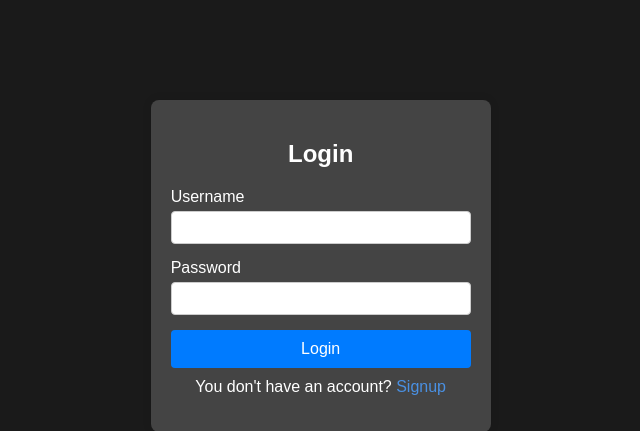
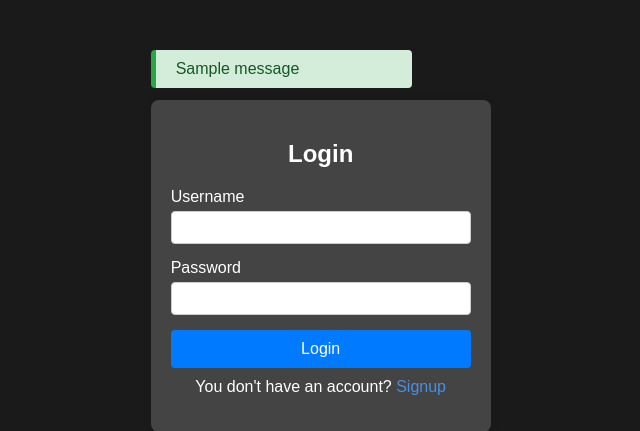
Before and after one commit to ZiadAS40/Tribble-Q, a Flask app: template app/templates/login.html in a window 1280 px wide. Shown: the part 70-501 px from the top of the page, without its empty margins (310-950 px from the left). Run offline with Flask 3, Linux system fonts and the light colour scheme; the template is opened without the code that fills it, so the values that code supplies are empty; one stand-in notice (Sample message) is shown.

Commit message:
fix some issues in the signup and login flash messages

```diff
--- a/app/auth.py
+++ b/app/auth.py
@@ -20,7 +20,8 @@ def login():
             login_user(user)
             flash(f"welcome {user.username}", 'success')
             return redirect(url_for('home'))
-        return jsonify({'message': 'Invalid credentials'}), 401
+        flash('invalid username or password', 'error')
+        return redirect(url_for('auth.login'))
     return render_template('login.html')
 
 
--- a/app/static/CSS/main.css
+++ b/app/static/CSS/main.css
@@ -50,6 +50,7 @@ header .container {
     font-size: 24px;
     display: flex;
     align-items: center;
+    cursor: pointer;
 }
 
 .logo i {
@@ -285,43 +286,3 @@ footer {
 }
 
 /* end the popup styling */
-.flash-messages {
-    position: fixed;
-    top: 15%;
-    left: 50%;
-    transform: translateX(-50%);
-    z-index: 1000;
-    width: 250px;
-    border-radius: 5px;
-}
-
-.flash-message {
-    margin-bottom: 5px;
-    font-size: 16px;
-    position: relative;
-    padding: 5px; /* Add padding for spacing */
-    box-sizing: border-box; /* Include padding and border in the element's total width and height */
-}
-
-.flash-success {
-    border-radius: 5px;
-    background-color: #d4edda;
-    border-color: #c3e6cb;
-    color: #155724;
-}
-
-.flash-info {
-    background-color: #d1ecf1;
-    border-color: #bee5eb;
-    color: #0c5460;
-}
-
-.flash-warning {
-    background-color: #fff3cd;
-    border-color: #ffeeba;
-    color: #856404;
-}
-
-.hidden {
-    display: none;
-}
--- a/app/static/CSS/signup.css
+++ b/app/static/CSS/signup.css
@@ -11,14 +11,6 @@
     --footer-background-color: #000;
 }
 
-.auth .container {
-    display: grid;
-    grid-template-rows: repeat(12, 1fr);
-    grid-gap: 20px;
-}
-.auth {
-    height: 80vh;
-}
 
 .form-container {
     background-color: var(--plan-card-background-color);
@@ -92,7 +84,7 @@ a:hover {
     padding: 10px 20px;
     margin: 50px 0;
     border-radius: 4px;
-    height: 100%;
+    height: 1;
     font-size: 16px;
     position: relative;
     animation: fadeIn 0.5s ease;
--- a/app/static/JS/flash-messages.js
+++ b/app/static/JS/flash-messages.js
@@ -5,6 +5,6 @@ document.addEventListener('DOMContentLoaded', function() {
         setTimeout(function() {
             console.log(flashMessages);
             flashMessages.style.display = 'none';
-        }, 5000);
+        }, 500000);
     }
 });
--- a/app/templates/base.html
+++ b/app/templates/base.html
@@ -14,7 +14,7 @@
 <body>
     <header>
         <div class="container">
-                <div class="logo">
+                <div class="logo" onclick="location.href='{{ url_for('home') }}'">
                     <span>Tripple </span><i class="fa-brands fa-quinscape"></i>
                 </div>
                 <nav>
--- a/app/templates/login.html
+++ b/app/templates/login.html
@@ -1,31 +1,37 @@
-{% extends "base.html" %}
-
-{% block title %}
-    Login
-{% endblock %}
-
-{% block styles %}
-<link rel="stylesheet" href="{{ url_for('static', filename='CSS/signup.css') }}">
-{% endblock %}
-
-{% block content %}
+{% extends "base.html" %} {% block title %} Login {% endblock %} {% block styles
+%}
+<link
+  rel="stylesheet"
+  href="{{ url_for('static', filename='CSS/signup.css') }}"
+/>
+{% endblock %} {% block content %}
 <section>
-
   <div class="container">
+    {% with messages = get_flashed_messages(with_categories=true) %} {% if
+    messages %}
+    <div class="flash-messages">
+      {% for category, message in messages %}
+      <div class="flash-message flash-{{ category }}">{{ message }}</div>
+      {% endfor %}
+    </div>
+    {% endif %} {% endwith %}
     <div class="form-container">
       <h2>Login</h2>
       <form action="/login" method="post">
         <div class="form-group">
           <label for="username">Username</label>
-                <input type="text" id="username" name="username" required>
+          <input type="text" id="username" name="username" required />
         </div>
         <div class="form-group">
           <label for="password">Password</label>
-            <input type="password" id="password" name="password" required>
+          <input type="password" id="password" name="password" required />
         </div>
         <button type="submit">Login</button>
       </form>
-    <p>You don't have an account? <a href="{{ url_for('auth.signup') }}">Signup</a></p>
+      <p>
+        You don't have an account?
+        <a href="{{ url_for('auth.signup') }}">Signup</a>
+      </p>
     </div>
   </div>
 </section>
```
Also changed, not shown: app/static/CSS/home.css (added, +54 -0 lines), app/templates/home.html (+6 -1 lines). Lines whose indentation alone changed are shown as unchanged.
